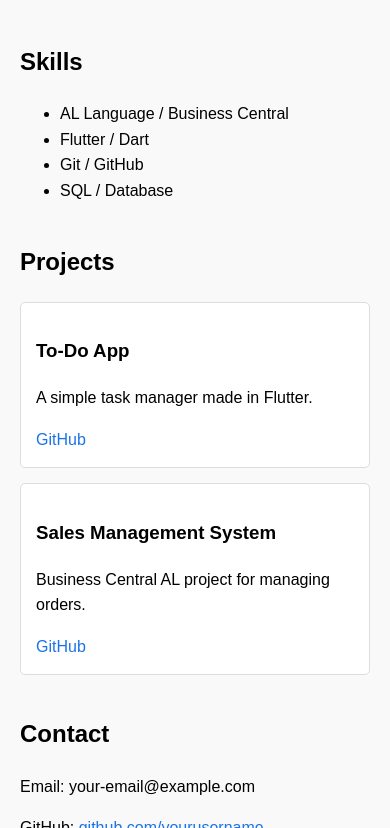
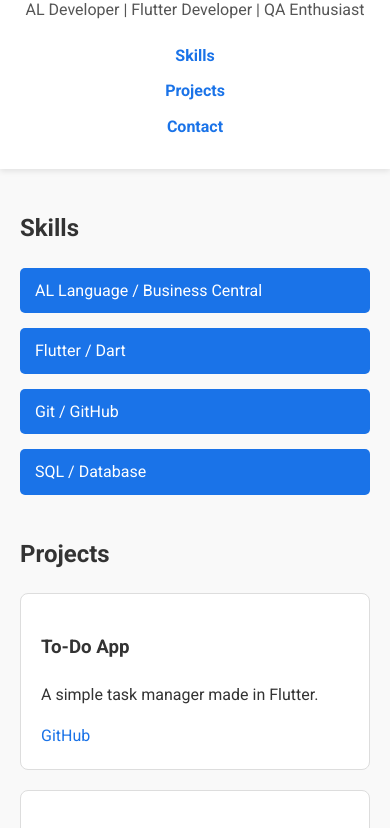
Before and after one commit to zweminhtet-dev/portfolio-website, a plain HTML site: page index.html in a window 390 px wide. Shown: the part 117-945 px from the top of the page. Drawn offline with Linux system fonts and the light colour scheme.

Commit message:
Update portfolio with modern design and responsive layout

```diff
--- a/index.html
+++ b/index.html
@@ -5,11 +5,17 @@
   <meta name="viewport" content="width=device-width, initial-scale=1.0">
   <title>Zwe Min Htet Portfolio</title>
   <link rel="stylesheet" href="style.css">
+  <link rel="stylesheet" href="https://fonts.googleapis.com/css2?family=Roboto:wght@400;700&display=swap">
 </head>
 <body>
   <header>
     <h1>Zwe Min Htet</h1>
     <p>AL Developer | Flutter Developer | QA Enthusiast</p>
+    <nav>
+      <a href="#skills">Skills</a>
+      <a href="#projects">Projects</a>
+      <a href="#contact">Contact</a>
+    </nav>
   </header>
 
   <section id="skills">
@@ -41,5 +47,9 @@
     <p>Email: your-email@example.com</p>
     <p>GitHub: <a href="https://github.com/yourusername" target="_blank">github.com/yourusername</a></p>
   </section>
+
+  <footer>
+    <p>&copy; 2026 Zwe Min Htet</p>
+  </footer>
 </body>
 </html>
--- a/style.css
+++ b/style.css
@@ -1,32 +1,110 @@
+/* General */
 body {
-  font-family: Arial, sans-serif;
-  margin: 20px;
+  font-family: 'Roboto', sans-serif;
+  margin: 0;
   line-height: 1.6;
   background-color: #f9f9f9;
-}
-
-header {
-  text-align: center;
-  margin-bottom: 40px;
-}
-
-section {
-  margin-bottom: 40px;
-}
-
-.project {
-  border: 1px solid #ddd;
-  padding: 15px;
-  margin-bottom: 15px;
-  background-color: #fff;
-  border-radius: 5px;
+  color: #333;
 }
 
 a {
   color: #1a73e8;
   text-decoration: none;
 }
-
 a:hover {
   text-decoration: underline;
 }
+
+/* Header */
+header {
+  text-align: center;
+  padding: 40px 20px 20px;
+  background-color: #fff;
+  box-shadow: 0 2px 6px rgba(0,0,0,0.1);
+}
+
+header h1 {
+  margin: 0;
+  font-size: 2.5rem;
+}
+
+header p {
+  margin: 10px 0;
+  font-weight: 500;
+  color: #555;
+}
+
+nav {
+  margin-top: 20px;
+}
+
+nav a {
+  margin: 0 15px;
+  font-weight: bold;
+}
+
+/* Sections */
+section {
+  max-width: 900px;
+  margin: 40px auto;
+  padding: 0 20px;
+}
+
+/* Skills */
+#skills ul {
+  display: flex;
+  flex-wrap: wrap;
+  gap: 15px;
+  list-style: none;
+  padding: 0;
+}
+
+#skills li {
+  background-color: #1a73e8;
+  color: #fff;
+  padding: 10px 15px;
+  border-radius: 5px;
+  font-weight: 500;
+}
+
+/* Projects */
+.project {
+  background-color: #fff;
+  padding: 20px;
+  margin-bottom: 20px;
+  border-radius: 8px;
+  border: 1px solid #ddd;
+  transition: all 0.3s ease;
+}
+
+.project:hover {
+  box-shadow: 0 6px 15px rgba(0,0,0,0.1);
+  transform: translateY(-3px);
+}
+
+/* Contact */
+#contact p {
+  margin: 5px 0;
+}
+
+/* Footer */
+footer {
+  text-align: center;
+  padding: 20px;
+  background-color: #fff;
+  border-top: 1px solid #ddd;
+  margin-top: 40px;
+  color: #555;
+}
+
+/* Responsive */
+@media (max-width: 600px) {
+  #skills ul {
+    flex-direction: column;
+  }
+
+  nav a {
+    display: block;
+    margin: 10px 0;
+  }
+}
```
